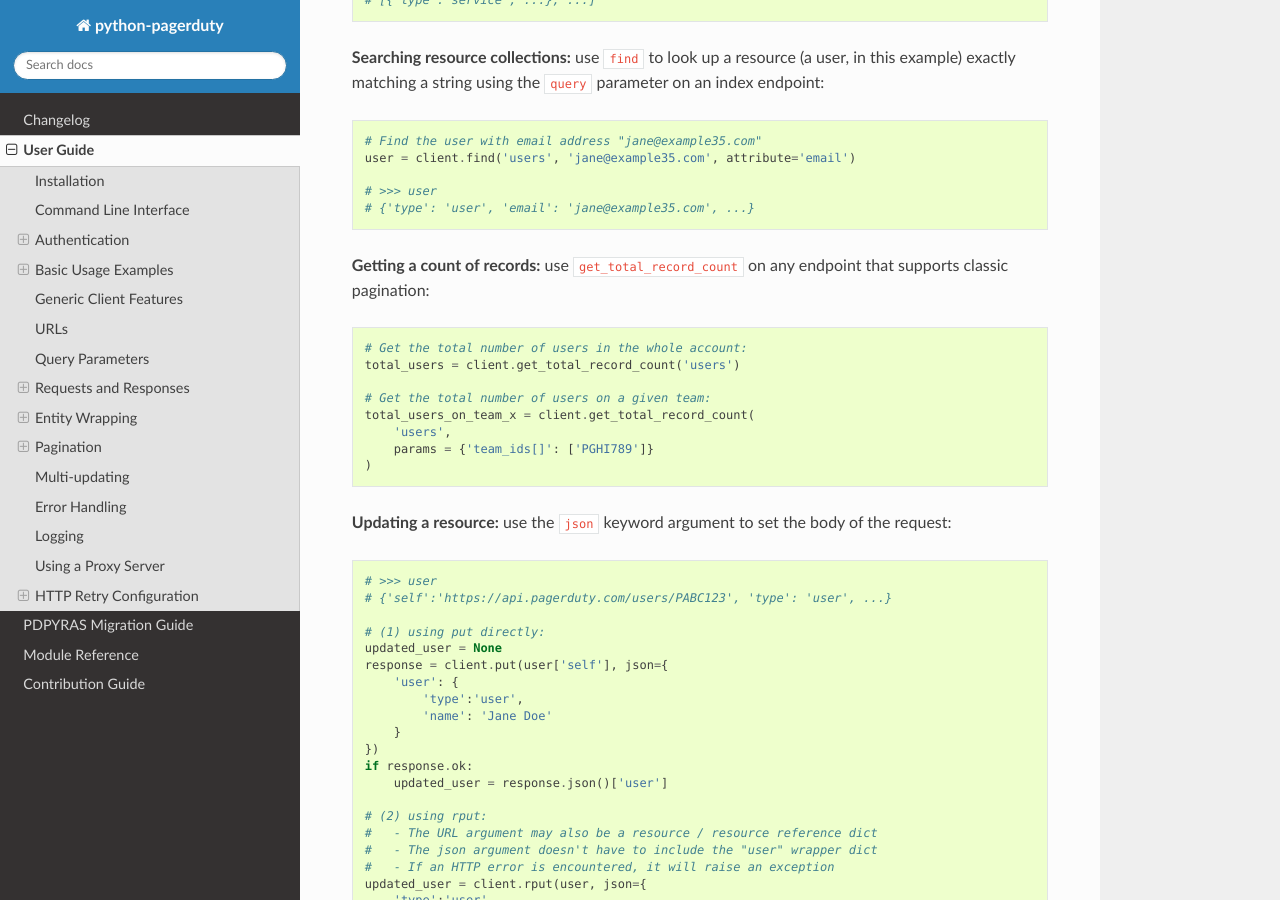
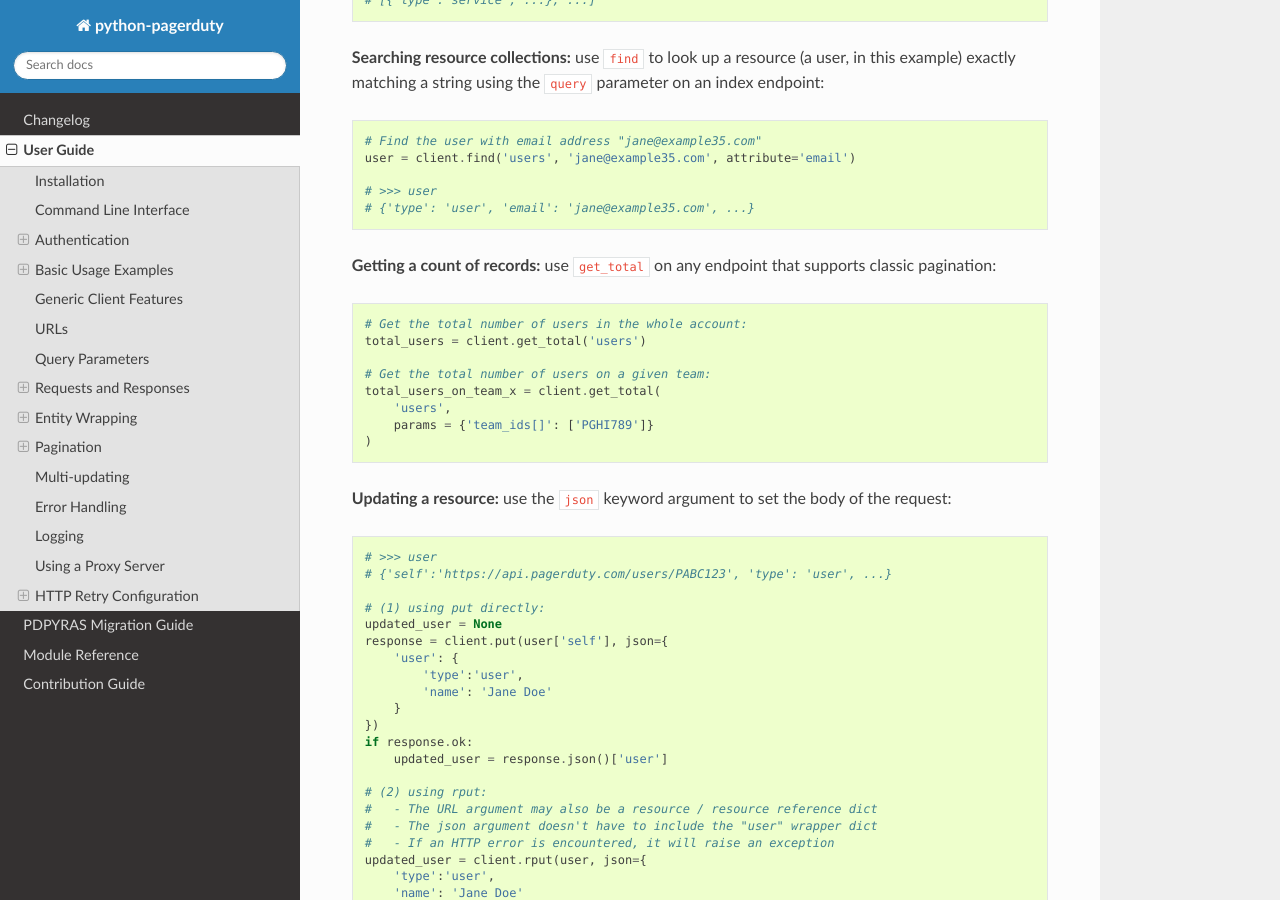
Before and after one commit to PagerDuty/python-pagerduty, a Sphinx documentation site: the page built from sphinx/source/user_guide.rst, in a window 1280 px wide and 900 px high, scrolled down 4045 px. Built offline with Sphinx 7.4.7 and the Read the Docs theme 3.1.0, drawn with Linux system fonts in a browser that asks for light colours.

Commit message:
Rename s/get_total_record_count/get_total/g

```diff
--- a/CHANGELOG.rst
+++ b/CHANGELOG.rst
@@ -5,7 +5,7 @@
 
    - New method ``OAuthTokenClient.refresh_client``: instantiates and returns a ``RestApiV2Client`` instance and auto-refreshes the access token
    - New method ``RestApiV2Client.iter_history``: iterates through large historical data sets that exceed the hard limit of classic pagination
-   - New method ``RestApiV2Client.get_total_record_count``: returns the total number of matching records in a classic pagination endpoint
+   - New method ``RestApiV2Client.get_total``: returns the total number of matching records in a classic pagination endpoint
    - Expanded coverage of type hints
 
 **2025-06-23: Add a new OAuth token exchange client class - Version 2.3.0**
--- a/sphinx/source/user_guide.rst
+++ b/sphinx/source/user_guide.rst
@@ -227,16 +227,16 @@ index endpoint:
     # >>> user
     # {'type': 'user', 'email': 'jane@example35.com', ...}
 
-**Getting a count of records:** use ``get_total_record_count`` on any endpoint
+**Getting a count of records:** use ``get_total`` on any endpoint
 that supports classic pagination:
 
 .. code-block:: python
 
     # Get the total number of users in the whole account:
-    total_users = client.get_total_record_count('users')
+    total_users = client.get_total('users')
 
     # Get the total number of users on a given team:
-    total_users_on_team_x = client.get_total_record_count(
+    total_users_on_team_x = client.get_total(
         'users',
         params = {'team_ids[]': ['PGHI789']}
     )
```
Also changed, not shown: 2 other files.
